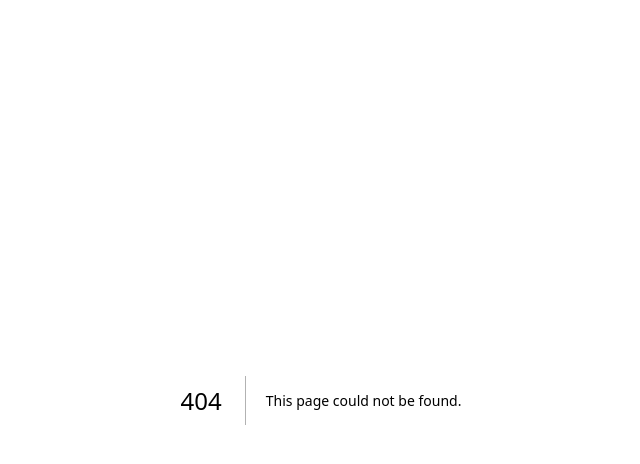
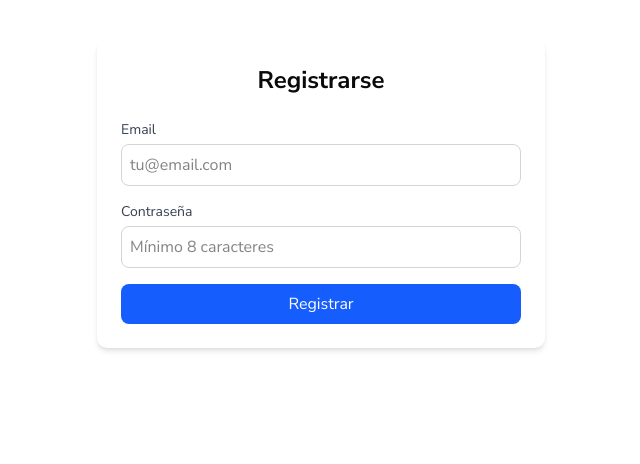
Before and after one commit to juscecabrera/ingenieria-menu-next, a Next.js app: page /register in a window 1280 px wide. Before the commit this address had no page. Shown: the top 464 px of the page, without its empty margins (319-959 px from the left). Built offline with nearby package versions, Linux system fonts and the light colour scheme.

Commit message:
add login and register back with zod, mongodb, mongoose, bcrypt and nextauth

```diff
--- a/app/(public)/layout.tsx
+++ b/app/(public)/layout.tsx
@@ -6,9 +6,7 @@ export default function PublicLayout({
 }) {
   return (
     <div>
-      <header>Este es el header de Grupo 1</header>
-      <main>{children}</main>
-      <footer>Footer de Grupo 1</footer>
+    <main>{children}</main>
     </div>
   );
 }
--- a/app/(public)/pruebapublic/page.tsx
+++ /dev/null
@@ -1,8 +0,0 @@
-
-export default function PruebaPublic() {
-    return(
-        <div>
-            PruebaPublic
-        </div>
-    )
-}
--- /dev/null
+++ b/app/(public)/register/page.tsx
@@ -0,0 +1,91 @@
+'use client'
+
+import { useState } from "react";
+import { z } from "zod";
+
+const registerSchema = z.object({
+  email: z.string().email("Debe ser un correo válido"),
+  password: z.string().min(8, "La contraseña debe tener al menos 8 caracteres"),
+});
+
+type RegisterForm = z.infer<typeof registerSchema>;
+type ResponseData = { message: string; id?: string };
+
+export default function RegisterPage() {
+  const [form, setForm] = useState<RegisterForm>({ email: "", password: "" });
+  const [error, setError] = useState<string>("");
+  const [success, setSuccess] = useState<string>("");
+
+  const handleSubmit = async (e: React.FormEvent) => {
+    e.preventDefault();
+    setError("");
+    setSuccess("");
+
+    try {
+      registerSchema.parse(form);
+
+      const response = await fetch("/api/register", {
+        method: "POST",
+        headers: { "Content-Type": "application/json" },
+        body: JSON.stringify(form),
+      });
+
+      const data: ResponseData = await response.json();
+
+      if (!response.ok) {
+        throw new Error(data.message || "Error al registrar el usuario");
+      }
+
+      setSuccess("¡Usuario registrado con éxito! Ahora puedes iniciar sesión.");
+      setForm({ email: "", password: "" });
+    } catch (err) {
+      if (err instanceof z.ZodError) {
+        setError(err.errors[0].message);
+      } else {
+        setError(err instanceof Error ? err.message : "Error desconocido");
+      }
+    }
+  };
+
+  return (
+    <div className="max-w-md mx-auto mt-10 p-6 bg-white rounded-lg shadow-md">
+      <h2 className="text-2xl font-bold mb-6 text-center">Registrarse</h2>
+      <form onSubmit={handleSubmit}>
+        <div className="mb-4">
+          <label htmlFor="email" className="block text-sm font-medium text-gray-700">
+            Email
+          </label>
+          <input
+            type="email"
+            id="email"
+            value={form.email}
+            onChange={(e) => setForm({ ...form, email: e.target.value })}
+            placeholder="tu@email.com"
+            className="mt-1 w-full p-2 border border-gray-300 rounded-md focus:outline-none focus:ring-2 focus:ring-blue-500"
+          />
+        </div>
+        <div className="mb-4">
+          <label htmlFor="password" className="block text-sm font-medium text-gray-700">
+            Contraseña
+          </label>
+          <input
+            type="password"
+            id="password"
+            value={form.password}
+            onChange={(e) => setForm({ ...form, password: e.target.value })}
+            placeholder="Mínimo 8 caracteres"
+            className="mt-1 w-full p-2 border border-gray-300 rounded-md focus:outline-none focus:ring-2 focus:ring-blue-500"
+          />
+        </div>
+        {error && <p className="text-red-500 mb-4">{error}</p>}
+        {success && <p className="text-green-500 mb-4">{success}</p>}
+        <button
+          type="submit"
+          className="w-full py-2 px-4 bg-blue-600 text-white rounded-md hover:bg-blue-700 focus:outline-none focus:ring-2 focus:ring-blue-500"
+        >
+          Registrar
+        </button>
+      </form>
+    </div>
+  );
+}
--- /dev/null
+++ b/app/api/auth/[...nextauth]/route.ts
@@ -0,0 +1,68 @@
+import NextAuth, { NextAuthOptions } from "next-auth";
+import CredentialsProvider from "next-auth/providers/credentials";
+import bcrypt from "bcrypt";
+import { z } from "zod";
+import { connectToDatabase } from "@/lib/mongodb";
+import { User } from "@/models/user";
+
+// Esquema de validación con zod
+const authSchema = z.object({
+  email: z.string().email("Debe ser un correo válido"),
+  password: z.string().min(8, "La contraseña debe tener al menos 8 caracteres"),
+});
+
+export const authOptions: NextAuthOptions = {
+  providers: [
+    CredentialsProvider({
+      name: "Credentials",
+      credentials: {
+        email: { label: "Email", type: "email" },
+        password: { label: "Contraseña", type: "password" },
+      },
+      async authorize(credentials) {
+        // Validar que las credenciales existen
+        if (!credentials) {
+          throw new Error("No se proporcionaron credenciales");
+        }
+
+        const parsedCredentials = authSchema.safeParse(credentials);
+        if (!parsedCredentials.success) {
+          throw new Error(parsedCredentials.error.errors[0].message);
+        }
+
+        const { email, password } = parsedCredentials.data;
+
+        await connectToDatabase();
+        const user = await User.findOne({ email });
+
+        if (!user) {
+          throw new Error("Usuario no encontrado");
+        }
+
+        const isValid = await bcrypt.compare(password, user.password);
+        if (!isValid) {
+          throw new Error("Contraseña incorrecta");
+        }
+
+        // Devolver objeto con las propiedades requeridas por NextAuth
+        return {
+          id: user._id.toString(),
+          email: user.email,
+          name: user.name // Opcional, si tienes este campo
+        };
+      },
+    }),
+  ],
+  session: {
+    strategy: "jwt",
+  },
+  secret: process.env.NEXTAUTH_SECRET,
+  pages: {
+    signIn: "/login", // Opcional: página personalizada de login
+  },
+}
+
+// Handler para manejar tanto GET como POST
+const handler = NextAuth(authOptions);
+
+export { handler as GET, handler as POST };
--- /dev/null
+++ b/app/api/register/route.ts
@@ -0,0 +1,56 @@
+import { NextRequest, NextResponse } from "next/server";
+import bcrypt from "bcrypt";
+import { z } from "zod";
+import { connectToDatabase } from "@/lib/mongodb";
+import { User } from "@/models/user";
+
+// Esquema de validación para el registro
+const registerSchema = z.object({
+  email: z.string().email("Debe ser un correo válido"),
+  password: z.string().min(8, "La contraseña debe tener al menos 8 caracteres"),
+});
+
+
+// 📌 POST: Crear un nuevo usuario
+export async function POST(req: NextRequest) {
+  try {
+    const body = await req.json();
+    const { email, password } = registerSchema.parse(body);
+
+    await connectToDatabase();
+    const existingUser = await User.findOne({ email });
+
+    if (existingUser) {
+      return NextResponse.json({ message: "El usuario ya existe" }, { status: 400 });
+    }
+
+    const hashedPassword = await bcrypt.hash(password, 10);
+    const user = new User({
+      email,
+      password: hashedPassword,
+    });
+    const result = await user.save();
+
+    return NextResponse.json(
+      { message: "Usuario creado", id: result._id.toString() },
+      { status: 201 }
+    );
+  } catch (error) {
+    if (error instanceof z.ZodError) {
+      return NextResponse.json({ message: error.errors[0].message }, { status: 400 });
+    }
+    console.error("❌ Error registrando usuario:", error);
+    return NextResponse.json({ message: "Error en el servidor", error }, { status: 500 });
+  }
+}
+
+// 📌 GET: Placeholder para obtener usuarios (no implementado)
+export async function GET() {
+  try {
+    await connectToDatabase();
+    return NextResponse.json({ message: "GET no implementado aún" }, { status: 200 });
+  } catch (error) {
+    console.error("❌ Error en GET:", error);
+    return NextResponse.json({ message: "Error en el servidor", error }, { status: 500 });
+  }
+}
--- a/components/login-form.tsx
+++ b/components/login-form.tsx
@@ -1,38 +1,82 @@
-'use client'
+'use client';
 
-import { cn } from "@/lib/utils"
-import { Button } from "@/components/ui/button"
-import { Input } from "@/components/ui/input"
-import { Label } from "@/components/ui/label"
-import { useRouter } from "next/navigation"
-import { FormEvent } from "react"
+import { cn } from "@/lib/utils";
+import { Button } from "@/components/ui/button";
+import { Input } from "@/components/ui/input";
+import { Label } from "@/components/ui/label";
+import { useRouter } from "next/navigation";
+import { FormEvent, useState } from "react";
+import { signIn } from "next-auth/react";
+import { z } from "zod";
+
+// Esquema de validación con zod
+const loginSchema = z.object({
+  email: z.string().email("Debe ser un correo válido"),
+  password: z.string().min(8, "La contraseña debe tener al menos 8 caracteres"),
+});
+
+type LoginFormData = z.infer<typeof loginSchema>;
 
 export function LoginForm({
   className,
   ...props
 }: React.ComponentProps<"form">) {
+  const router = useRouter();
+  const [form, setForm] = useState<LoginFormData>({ email: "", password: "" });
+  const [error, setError] = useState<string>("");
 
-    const router = useRouter()
+  const handleSubmit = async (e: FormEvent<HTMLFormElement>) => {
+    e.preventDefault();
+    setError("");
 
-    const loginFunction = (e: FormEvent<HTMLFormElement>) => {
-        e.preventDefault() // Evita el comportamiento por defecto del formulario
-        // Aquí puedes agregar tu lógica de validación si la necesitas
-        router.push('/inicio')
+    try {
+      // Valida los datos con zod
+      loginSchema.parse(form);
+
+      // Inicia sesión con NextAuth
+      const result = await signIn("credentials", {
+        redirect: false, // No redirige automáticamente, lo manejamos manualmente
+        email: form.email,
+        password: form.password,
+      });
+
+      if (result?.error) {
+        setError(result.error); // Muestra el error devuelto por NextAuth
+      } else {
+        router.push("/inicio"); // Redirige al inicio tras un login exitoso
+      }
+    } catch (err) {
+      if (err instanceof z.ZodError) {
+        setError(err.errors[0].message); // Errores de validación de zod
+      } else {
+        setError("Error al iniciar sesión"); // Error genérico
+      }
     }
+  };
+
   return (
     <form
-    onSubmit={loginFunction}
-    className={cn("flex flex-col gap-6", className)} {...props}>
+      onSubmit={handleSubmit}
+      className={cn("flex flex-col gap-6", className)}
+      {...props}
+    >
       <div className="flex flex-col items-center gap-2 text-center">
         <h1 className="text-2xl font-bold">Iniciar sesión</h1>
         <p className="text-muted-foreground text-sm text-balance">
-        Ingrese su correo para iniciar sesión
+          Ingrese su correo para iniciar sesión
         </p>
       </div>
       <div className="grid gap-6">
         <div className="grid gap-3">
           <Label htmlFor="email">Email</Label>
-          <Input id="email" type="email" placeholder="m@example.com" required />
+          <Input
+            id="email"
+            type="email"
+            placeholder="m@example.com"
+            value={form.email}
+            onChange={(e) => setForm({ ...form, email: e.target.value })}
+            required
+          />
         </div>
         <div className="grid gap-3">
           <div className="flex items-center">
@@ -41,21 +85,28 @@ export function LoginForm({
               href="#"
               className="ml-auto text-sm underline-offset-4 hover:underline"
             >
-            Olvide mi contraseña
+              Olvidé mi contraseña
             </a>
           </div>
-          <Input id="password" type="password" required />
+          <Input
+            id="password"
+            type="password"
+            value={form.password}
+            onChange={(e) => setForm({ ...form, password: e.target.value })}
+            required
+          />
         </div>
+        {error && <p className="text-red-500 text-sm">{error}</p>}
         <Button type="submit" className="hover:cursor-pointer w-full">
           Iniciar sesión
         </Button>
       </div>
       <div className="text-center text-sm">
-      ¿No tiene cuenta?
-        <a href="#" className="ml-3 underline underline-offset-4">
+        ¿No tiene cuenta?
+        <a href="/register" className="ml-3 underline underline-offset-4">
           Registrarse
         </a>
       </div>
     </form>
-  )
+  );
 }
--- /dev/null
+++ b/models/user.ts
@@ -0,0 +1,10 @@
+import { Schema, model, models } from "mongoose";
+
+// Define el esquema de usuario
+const userSchema = new Schema({
+  email: { type: String, required: true, unique: true },
+  password: { type: String, required: true },
+});
+
+// Exporta el modelo, reutilizando si ya existe
+export const User = models.User || model("User", userSchema);
```
Also changed, not shown: app/(public)/login/page.tsx (+0 -8 lines), package.json (+5 -2 lines), 1 other file (tests, documents, lock files or other folders).
